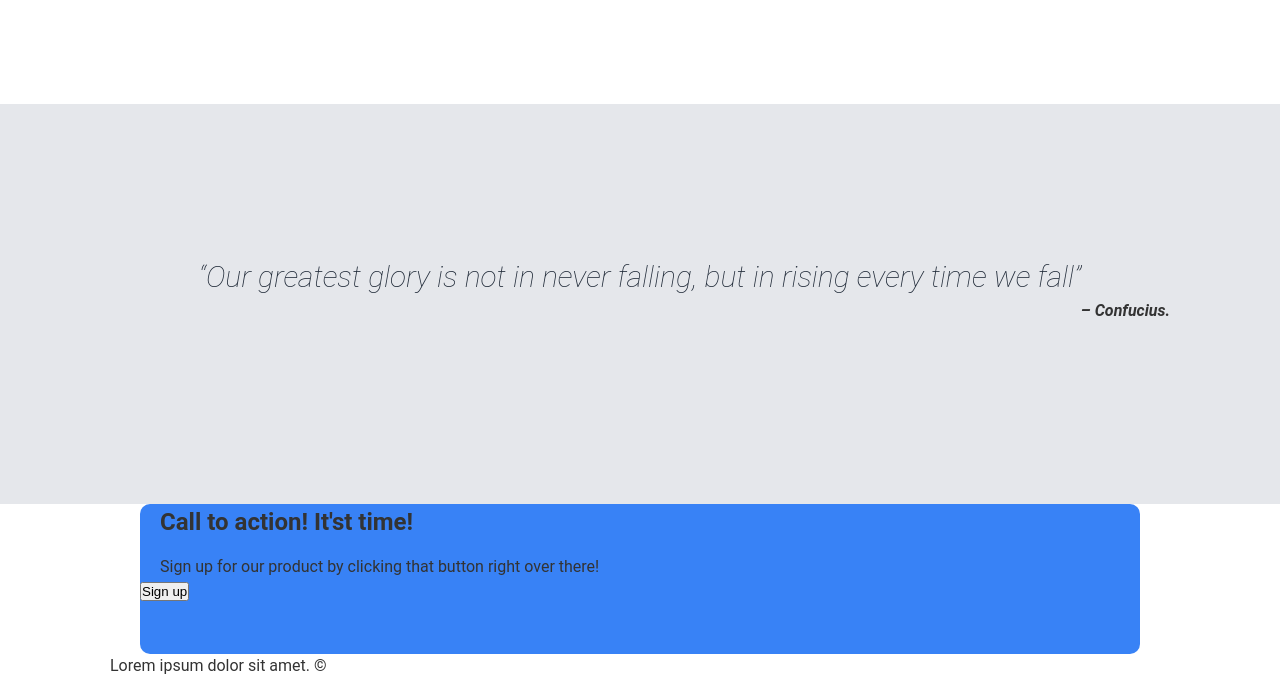
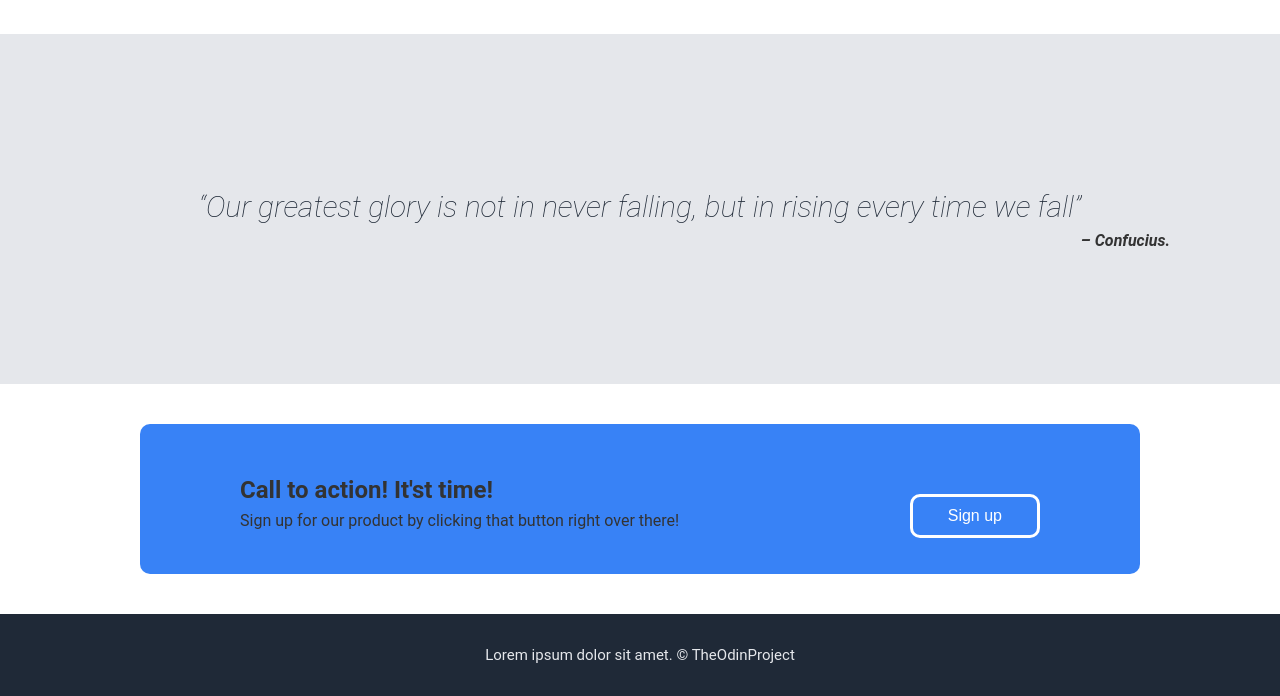
Before and after one commit to Gogsy/landing_page1, a plain HTML site: page index.html in a window 1280 px wide. Shown: the part 1017-1713 px from the top of the page. Drawn offline with Linux system fonts and the light colour scheme.

Commit message:
finished

```diff
--- a/index.html
+++ b/index.html
@@ -95,18 +95,17 @@
 
     <section class="market">
         <div class="container">
-            <h2>Call to action! It'st time!</h2>
-            <p>Sign up for our product by clicking that button right over there!</p>
-        </div>
-        <div>
-            <button class="button2" type="button">Sign up
-            </button>
+            <div><h2>Call to action! It'st time!</h2>
+            <p>Sign up for our product by clicking that button right over there!</p></div>
+            <div> <button class="button2" type="button">Sign up
+            </button></div>
         </div>
     </section>
 
     <footer class="footer">
         <div class="container">
-            <p>Lorem ipsum dolor sit amet. &copy;</p>
+            <div>            <p>Lorem ipsum dolor sit amet. &copy; TheOdinProject</p>
+            </div>
         </div>
     </footer>
 
--- a/style.css
+++ b/style.css
@@ -80,7 +80,7 @@ ul {
 
 .header {
     background-color: #1f2937;
-    height: 550px;
+    height: 480px;
 }
 
 .header p {
@@ -185,25 +185,50 @@ ul {
     display: flex;
     align-items: center;
     flex-direction: column;
-    height: 400px;
+    height: 350px;
 }
 
 .market {
-    justify-content: space-around;
     background-color: #3882f6;
     border-radius: 10px;
     width: 1000px;
     height: 150px;
-    margin: 0 auto;
+    margin: 40px auto 40px auto;
 }
 
 .market .container {
     display: flex;
-    flex-direction: column;
-    justify-content: center;
-    justify-content: space-around;
+    padding: 50px 100px;
+    justify-content: space-between;
+    align-items: center;
+    line-height: 15px;
 }
 
 .button2 {
-    align-self: center;
+    margin-top: 20px;
+   background-color: #3882f6;
+   border: 3px white solid;
+   color: #fff;
+   padding: 10px 35px;
+   text-decoration: none;
+   border-radius: 10px;
+   font-size: 16px;
+   text-align: center;
+   display: inline-block;
 }
+
+.footer {
+    background-color: #1f2937;
+    margin: 0 auto;
+    padding: 30px 0 30px 0;
+}
+
+.footer .container {
+    display: flex;
+    justify-content: space-evenly;
+}
+
+.footer p {
+    color: #e5e7eb;
+    font-size: 15px;
+}
```
